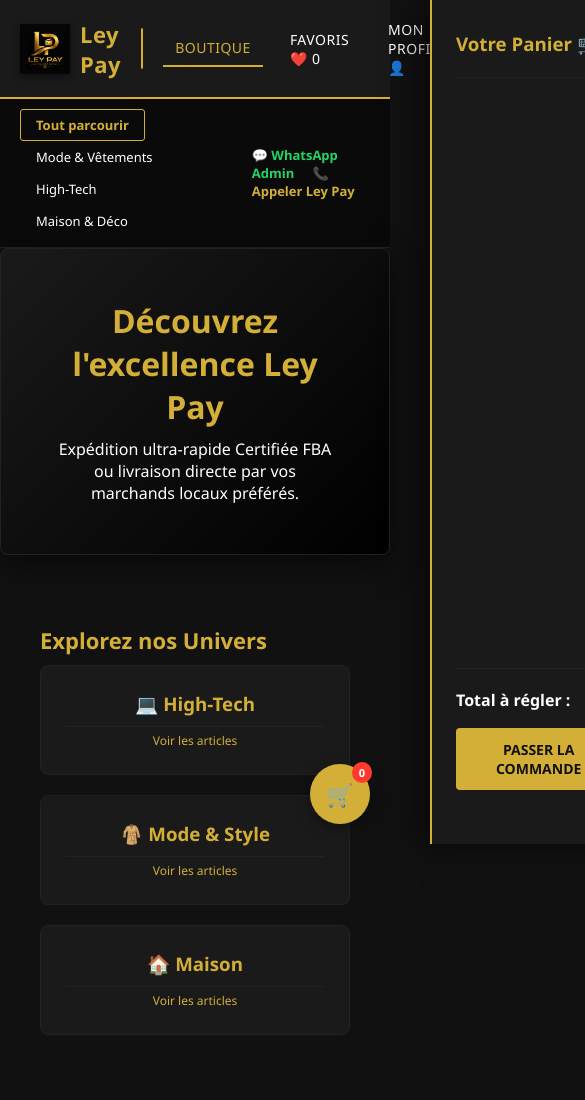
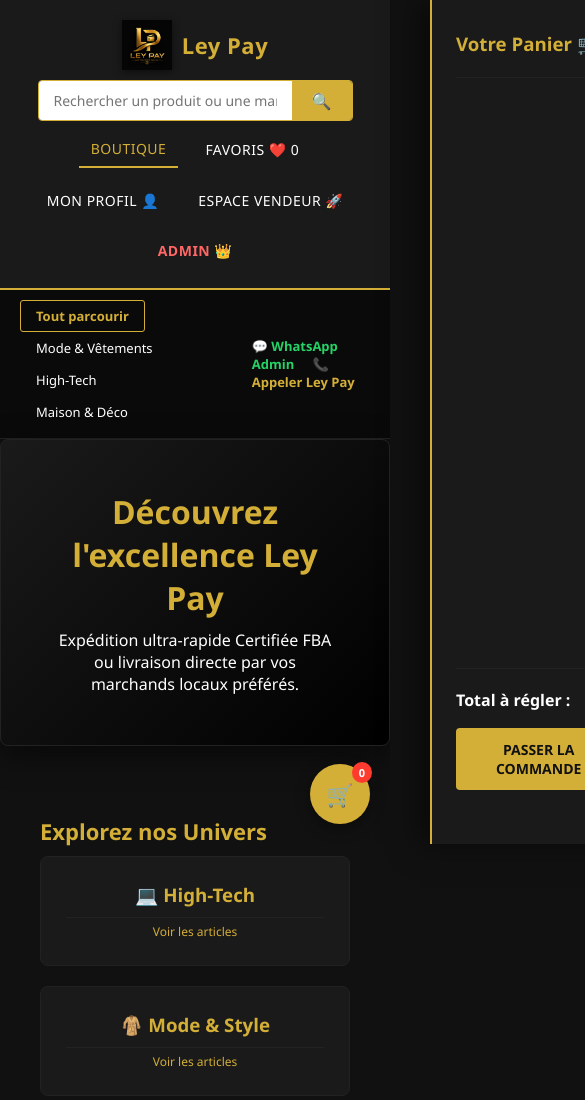
Before and after one commit to yambodauphin-rgb/ley-pay, a website: page index.html in a window 390 px wide. Shown: the top 1100 px of the page, 585 px wide, since content can reach past the window. Drawn offline with Linux system fonts and the light colour scheme; no server answers.

Commit message:
Ajout du design responsive pour mobile

```diff
--- a/style.css
+++ b/style.css
@@ -752,4 +752,55 @@
     font-size: 13px;
     margin-top: 50px;
     border-top: 1px solid var(--lp-gray-dark);
+}/* ====================================================
+   MODULE RESPONSIVE : ADAPTATION POUR ÉCRANS MOBILES
+   ==================================================== */
+@media (max-width: 768px) {
+
+    /* 1. Le header s'organise verticalement au lieu de rester en ligne */
+    header, .header-top {
+        display: flex;
+        flex-direction: column;
+        align-items: center;
+        width: 100%;
+        padding: 10px;
+        gap: 10px;
+    }
+
+    /* 2. La barre de recherche prend toute la largeur sur mobile */
+    .barre-recherche-box {
+        width: 90% !important;
+        max-width: 100%;
+    }
+
+    /* 3. Les liens de navigation (Boutique, Favoris...) s'alignent proprement */
+    nav {
+        display: flex;
+        flex-wrap: wrap;
+        justify-content: center;
+        gap: 15px;
+        width: 100%;
+    }
+
+    /* 4. Gestion des conteneurs globaux et listes de produits */
+    .container, .produits-liste, .grid-produits {
+        display: flex;
+        flex-direction: column; /* Aligne les cartes de produits l'une en dessous de l'autre */
+        align-items: center;
+        width: 100%;
+        padding: 10px;
+    }
+
+    /* 5. Les cartes de produits s'adaptent à la largeur de l'écran du téléphone */
+    .produit-card, .carte-produit {
+        width: 90% !important;
+        max-width: 350px;
+        margin: 10px 0;
+    }
+
+    /* 6. Empêche les images de déborder de l'écran */
+    img {
+        max-width: 100%;
+        height: auto;
+    }
 }
```
